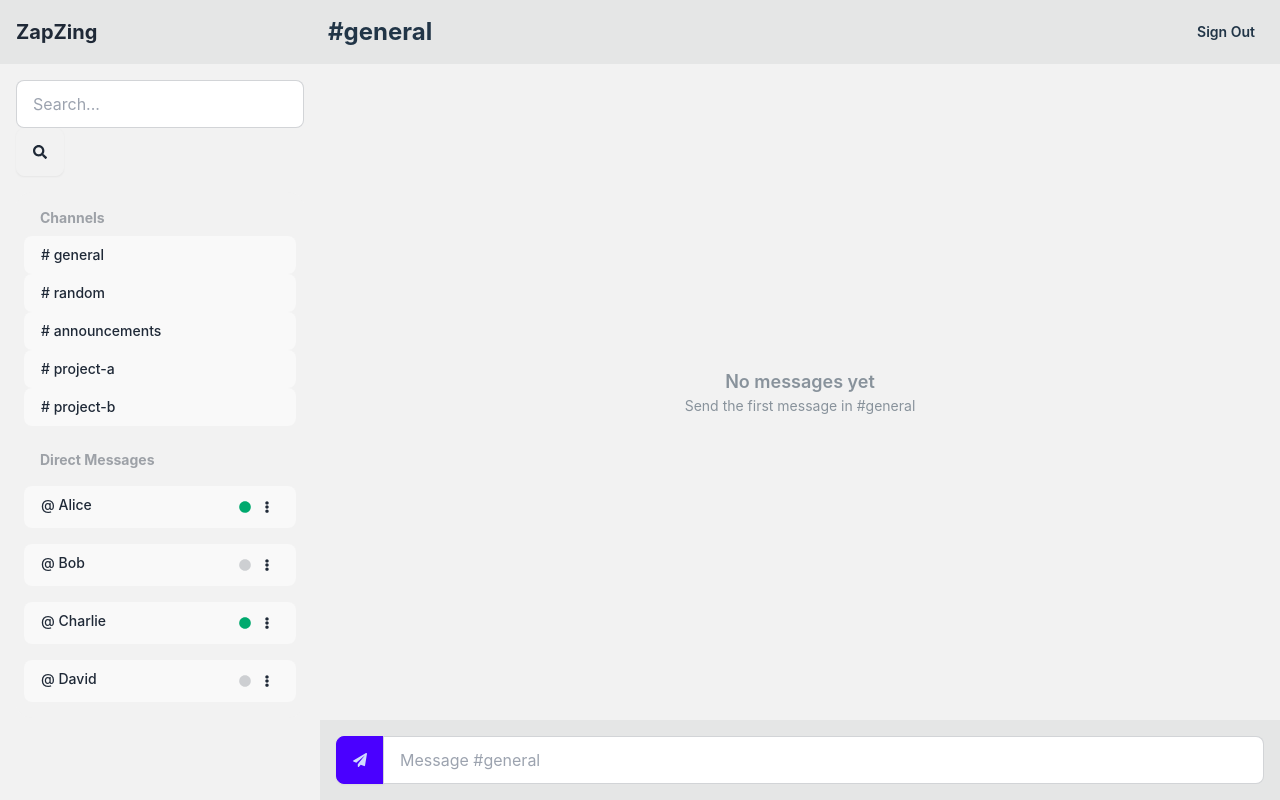
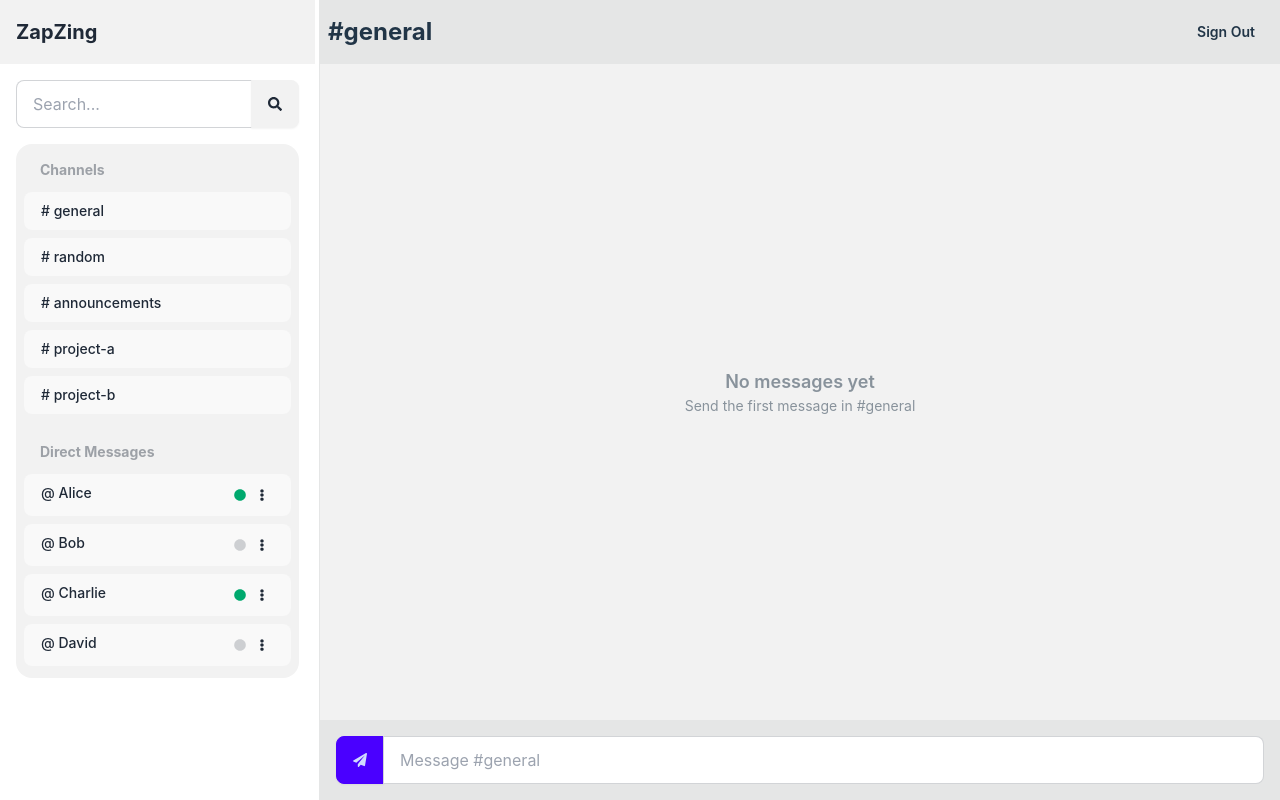
Before and after one commit to i-jared/zapzing, a React (Vite) app: page / in a window 1280 px wide. Both pictures are taken after typing "name@example.com", "Sample123" into the empty fields and a click on the button "Sign In". Built offline with nearby package versions, Linux system fonts and the light colour scheme.

Commit message:
resizing

```diff
--- a/package.json
+++ b/package.json
@@ -10,6 +10,7 @@
     "preview": "vite preview"
   },
   "dependencies": {
+    "firebase": "^11.1.0",
     "react": "^18.3.1",
     "react-dom": "^18.3.1",
     "react-icons": "^5.4.0",
--- a/src/components/Sidebar.tsx
+++ b/src/components/Sidebar.tsx
@@ -1,4 +1,4 @@
-import React, { useState } from 'react';
+import React, { useState, useCallback, useEffect } from 'react';
 import { FaSearch, FaCircle, FaEllipsisV } from 'react-icons/fa';
 
 // Dummy data
@@ -14,8 +14,13 @@ interface SidebarProps {
     onChannelSelect: (channel: string) => void;
 }
 
+const MIN_WIDTH = 280; // 20rem
+const MAX_WIDTH = 600;
+
 const Sidebar: React.FC<SidebarProps> = ({ onChannelSelect }) => {
     const [searchTerm, setSearchTerm] = useState('');
+    const [width, setWidth] = useState(320);
+    const [isResizing, setIsResizing] = useState(false);
 
     const filteredChannels = channels.filter(channel =>
         channel.toLowerCase().includes(searchTerm.toLowerCase())
@@ -25,9 +30,43 @@ const Sidebar: React.FC<SidebarProps> = ({ onChannelSelect }) => {
         user.name.toLowerCase().includes(searchTerm.toLowerCase())
     );
 
+    const handleMouseDown = (e: React.MouseEvent) => {
+        e.preventDefault();
+        setIsResizing(true);
+    };
+
+    const handleMouseMove = useCallback((e: MouseEvent) => {
+        if (!isResizing) return;
+
+        const newWidth = e.clientX;
+        if (newWidth >= MIN_WIDTH && newWidth <= MAX_WIDTH) {
+            setWidth(newWidth);
+        }
+    }, [isResizing]);
+
+    const handleMouseUp = useCallback(() => {
+        setIsResizing(false);
+    }, []);
+
+    useEffect(() => {
+        if (isResizing) {
+            window.addEventListener('mousemove', handleMouseMove);
+            window.addEventListener('mouseup', handleMouseUp);
+        }
+
+        return () => {
+            window.removeEventListener('mousemove', handleMouseMove);
+            window.removeEventListener('mouseup', handleMouseUp);
+        };
+    }, [isResizing, handleMouseMove, handleMouseUp]);
+
     return (
-        <div className="w-80 min-h-full bg-base-200 text-base-content">
-            <div className="navbar bg-base-300">
+        <div
+            className="min-h-full bg-base-100 text-base-content shadow-2xl relative z-30 border-r border-base-300 flex select-none"
+            style={{ width }}
+        >
+            <div className="flex-1 min-w-0">
+                <div className="navbar bg-base-200">
                     <div className="flex-1">
                         <div className="text-xl font-bold px-2">ZapZing</div>
                     </div>
@@ -35,15 +74,15 @@ const Sidebar: React.FC<SidebarProps> = ({ onChannelSelect }) => {
 
                 <div className="p-4">
                     <div className="form-control mb-4">
-                    <div className="input-group">
+                        <div className="join w-full">
                             <input
                                 type="text"
                                 placeholder="Search..."
-                            className="input input-bordered w-full"
+                                className="input input-bordered join-item w-full"
                                 value={searchTerm}
                                 onChange={(e) => setSearchTerm(e.target.value)}
                             />
-                        <button className="btn btn-square">
+                            <button className="btn join-item">
                                 <FaSearch />
                             </button>
                         </div>
@@ -52,7 +91,7 @@ const Sidebar: React.FC<SidebarProps> = ({ onChannelSelect }) => {
                     <div className="menu bg-base-200 w-full rounded-box">
                         <div className="menu-title">Channels</div>
                         {filteredChannels.map(channel => (
-                        <li key={channel}>
+                            <li className="px-0 py-1" key={channel}>
                                 <button
                                     onClick={() => onChannelSelect(channel)}
                                     className="active:bg-base-300"
@@ -64,7 +103,7 @@ const Sidebar: React.FC<SidebarProps> = ({ onChannelSelect }) => {
 
                         <div className="menu-title mt-4">Direct Messages</div>
                         {filteredUsers.map(user => (
-                        <div key={user.name} className="flex items-center px-0 py-2">
+                            <div key={user.name} className="flex items-center px-0 py-1">
                                 <button
                                     onClick={() => onChannelSelect(user.name)}
                                     className="hover:bg-base-300 active:bg-base-300 px-4 py-2 rounded-lg flex-1 text-left"
@@ -84,7 +123,6 @@ const Sidebar: React.FC<SidebarProps> = ({ onChannelSelect }) => {
                                                 </ul>
                                             </div>
                                         </div>
-
                                     </div>
                                 </button>
                             </div>
@@ -92,6 +130,11 @@ const Sidebar: React.FC<SidebarProps> = ({ onChannelSelect }) => {
                     </div>
                 </div>
             </div>
+            <div
+                className="w-1 hover:bg-primary cursor-col-resize active:bg-primary transition-colors"
+                onMouseDown={handleMouseDown}
+            />
+        </div>
     );
 };
 
```
Also changed, not shown: 1 other file (tests, documents, lock files or other folders). Lines whose indentation alone changed are shown as unchanged.
